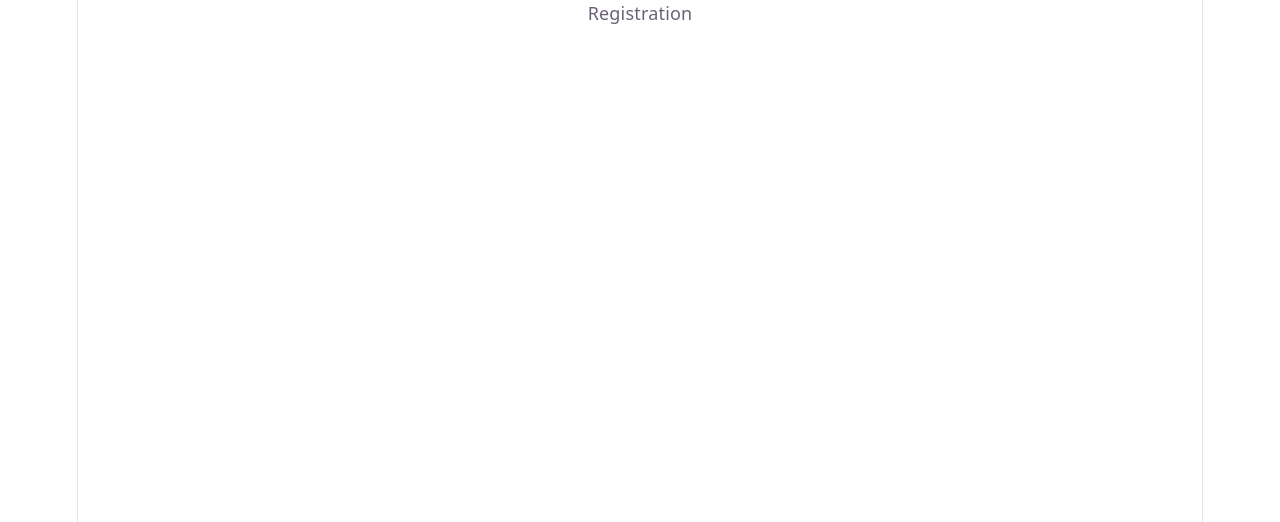
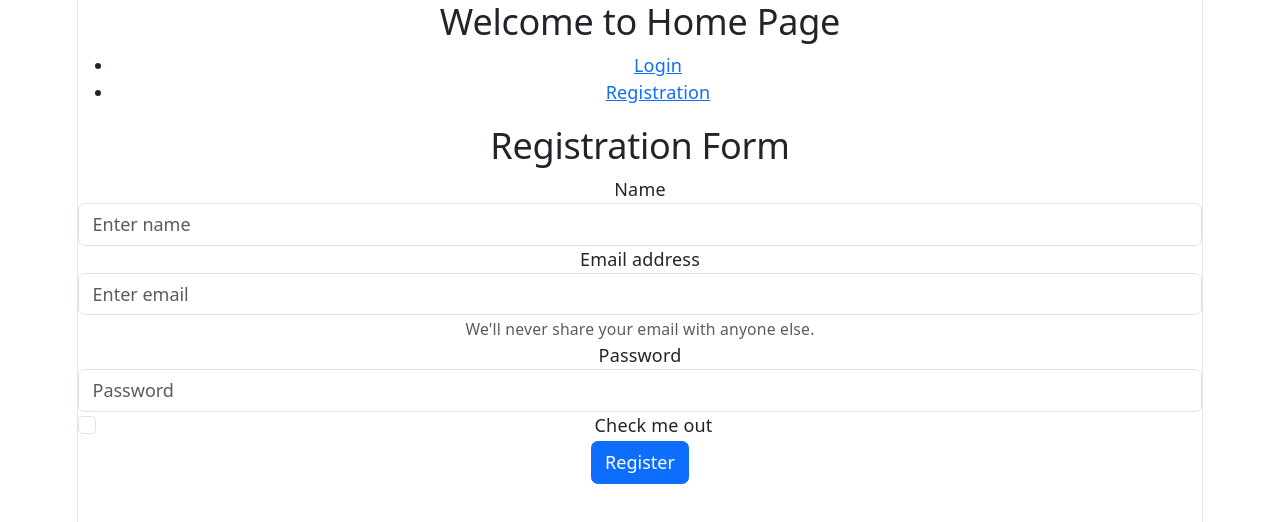
Before and after one commit to Roshni-Singh27/FSD_CSE24_2026, a React (Vite) app in the folder ReactVite/: page /register in a window 1280 px wide. Shown: the top 522 px of the page. Built offline with nearby package versions, Linux system fonts and the light colour scheme.

Commit message:
Added bootstrap forms

```diff
--- a/ReactVite/src/App.jsx
+++ b/ReactVite/src/App.jsx
@@ -24,10 +24,11 @@
     <div>
       <BrowserRouter>
       <Routes>
+        <Route path='/' element={<Home/>}>
         <Route path='/login' element={<Login/>}></Route>
         <Route path='/register' element={<Registration/>}></Route>
+        </Route>
         <Route path='/dashboard' element={<Dashboard/>}></Route>
-        <Route path='/' element={<Home/>}></Route>
       </Routes>
       </BrowserRouter>
     </div>
--- a/ReactVite/src/components/Home.jsx
+++ b/ReactVite/src/components/Home.jsx
@@ -1,5 +1,5 @@
 import React from "react";
-import {Link} from "react-router-dom";
+import {Link,Outlet} from "react-router-dom";
 function Home() {
   return (
     <div>
@@ -12,11 +12,9 @@
             <li>
                 <Link to='/register'>Registration</Link>
             </li>
-            <li>
-                <Link to='/dashboard'>Dashboard</Link>
-            </li>
         </ul>
       </nav>
+    <Outlet/>
     </div>
   );
 }
--- a/ReactVite/src/components/Login.jsx
+++ b/ReactVite/src/components/Login.jsx
@@ -1,9 +1,45 @@
-import React from 'react'
+import React from "react";
+import 'bootstrap/dist/css/bootstrap.css';
 
 function Login() {
   return (
-    <div>Login Form</div>
-  )
+    <div>
+      <h2>Login Form</h2>
+      <form>
+        <div class="form-group">
+          <label for="exampleInputEmail1">Email address</label>
+          <input
+            type="email"
+            class="form-control"
+            id="exampleInputEmail1"
+            aria-describedby="emailHelp"
+            placeholder="Enter email"
+          />
+          <small id="emailHelp" class="form-text text-muted">
+            We'll never share your email with anyone else.
+          </small>
+        </div>
+        <div class="form-group">
+          <label for="exampleInputPassword1">Password</label>
+          <input
+            type="password"
+            class="form-control"
+            id="exampleInputPassword1"
+            placeholder="Password"
+          />
+        </div>
+        <div class="form-check">
+          <input type="checkbox" class="form-check-input" id="exampleCheck1" />
+          <label class="form-check-label" for="exampleCheck1">
+            Check me out
+          </label>
+        </div>
+        <button type="submit" class="btn btn-primary">
+          Login
+        </button>
+      </form>
+    </div>
+  );
 }
 
-export default Login
+export default Login;
--- a/ReactVite/src/components/Registration.jsx
+++ b/ReactVite/src/components/Registration.jsx
@@ -1,9 +1,53 @@
-import React from 'react'
+import React, { useState } from "react";
 
 function Registration() {
+
+  const[name,setName]=useState();
+  const[email,setEmail]=useState();
+  const[password,setPassword]=useState();
+
+
+  function getData(e){
+    e.preventDefault();
+    const data={name,email,password};
+    console.log(data);
+  }
+
   return (
-    <div>Registration </div>
-  )
+    <div>
+      <h2>Registration Form</h2>
+
+      <form>
+         <div class="form-group">
+          <label for="exampleInputEmail1">Name</label>
+          <input type="text" onChange={(e)=>setName(e.target.value)} class="form-control" id="exampleInputEmail1" aria-describedby="emailHelp" placeholder="Enter name"/>
+
+        </div>
+
+
+        <div class="form-group">
+          <label for="exampleInputEmail1">Email address</label>
+          <input type="email" onChange={(e)=>setEmail(e.target.value)} class="form-control" id="exampleInputEmail1" aria-describedby="emailHelp"  placeholder="Enter email"/>
+          <small id="emailHelp" class="form-text text-muted"> We'll never share your email with anyone else. </small>
+        </div>
+
+
+        <div class="form-group">
+          <label for="exampleInputPassword1">Password</label>
+          <input type="password" onChange={(e)=>setPassword(e.target.value)} class="form-control" id="exampleInputPassword1" placeholder="Password"/>
+        </div>
+
+
+        <div class="form-check">
+          <input type="checkbox" class="form-check-input" id="exampleCheck1" />
+          <label class="form-check-label" for="exampleCheck1">  Check me out</label>
+        </div>
+
+
+        <button type="submit" class="btn btn-primary" onClick={getData}>Register</button>
+      </form>
+    </div>
+  );
 }
 
-export default Registration
+export default Registration;
```
